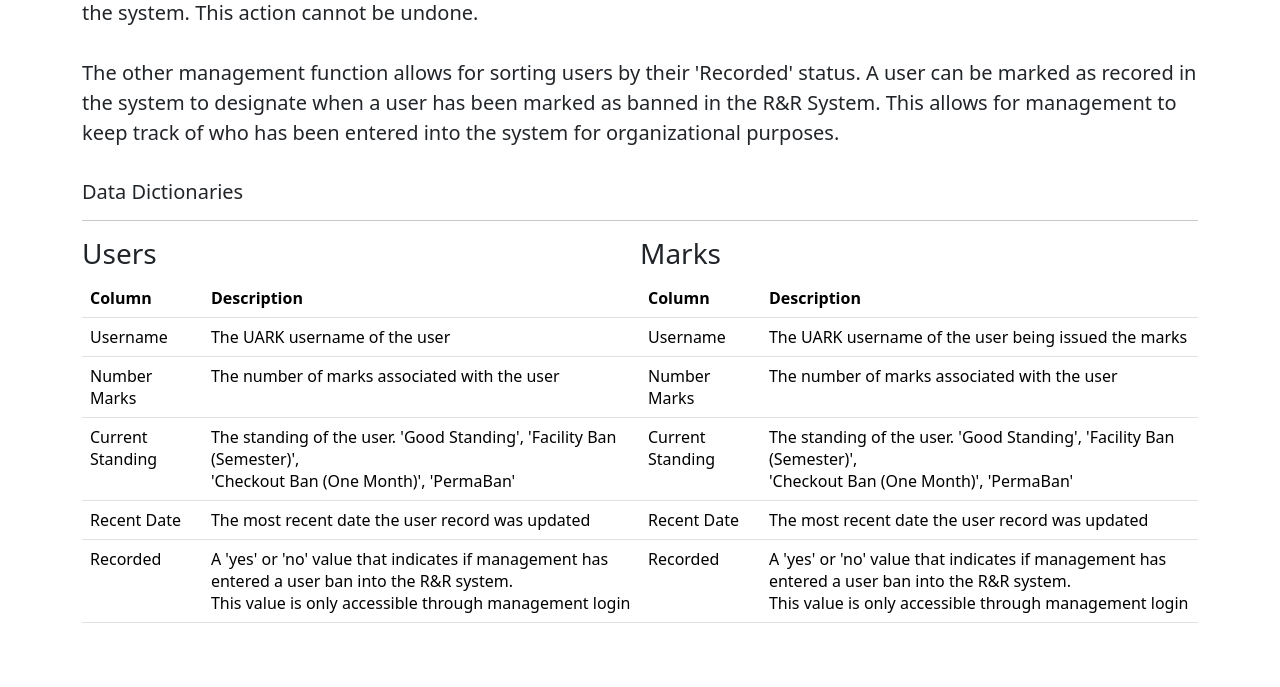
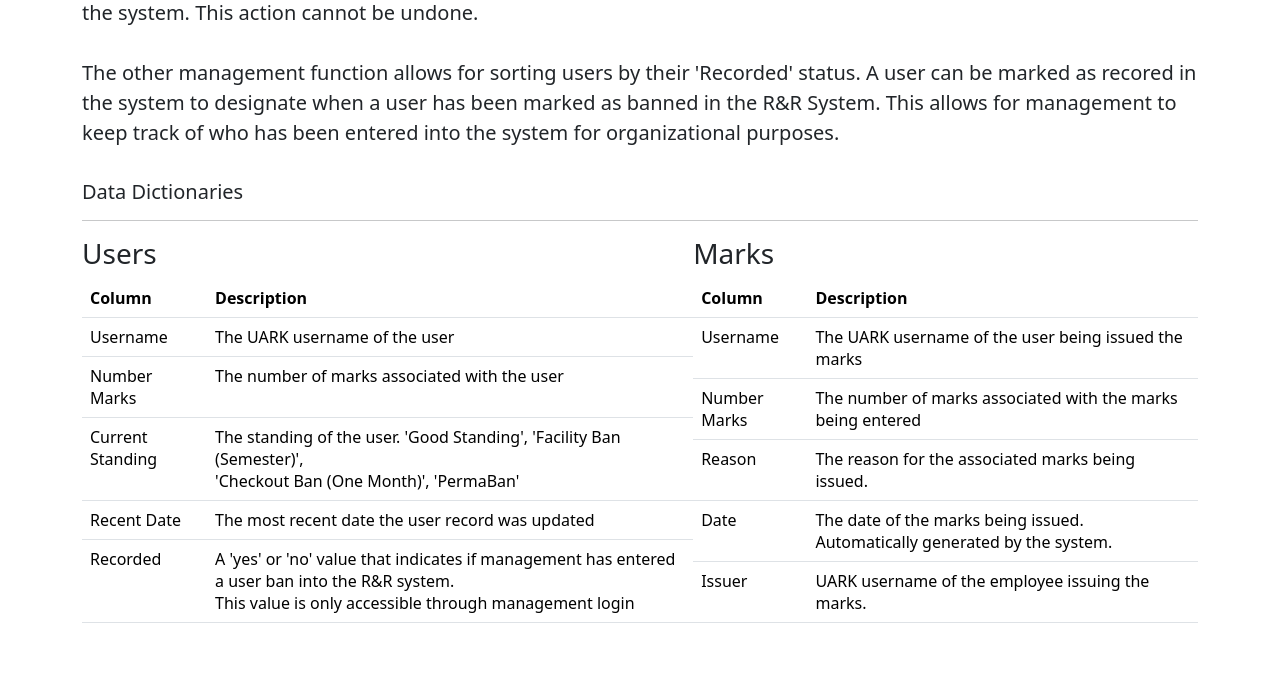
Before and after one commit to even-man/flask-app, a Flask app: page /about in a window 1280 px wide. Shown: the part 1126-1813 px from the top of the page. Run offline with Flask 3, Linux system fonts and the light colour scheme.

Commit message:
about.html fixed

```diff
--- a/templates/about.html
+++ b/templates/about.html
@@ -68,7 +68,7 @@
     <h5 class="text-left pt-3">Data Dictionaries</h5>
     <hr>
     <div class="pb-5" style="display: flex;
-                justify-content: space-around;">
+                             justify-content: space-around;">
 
         <div>
             <h3>Users</h3>
@@ -113,19 +113,19 @@
                 </tr>
                 <tr>
                     <td>Number Marks</td>
-                    <td>The number of marks associated with the user</td>
+                    <td>The number of marks associated with the marks being entered</td>
                 </tr>
                 <tr>
-                    <td>Current Standing</td>
-                    <td>The standing of the user. 'Good Standing', 'Facility Ban (Semester)', <br>'Checkout Ban (One Month)', 'PermaBan'</td>
+                    <td>Reason</td>
+                    <td>The reason for the associated marks being issued. </td>
                 </tr>
                 <tr>
-                    <td>Recent Date</td>
-                    <td>The most recent date the user record was updated</td>
+                    <td>Date</td>
+                    <td>The date of the marks being issued. Automatically generated by the system.</td>
                 </tr>
                 <tr>
-                    <td>Recorded</td>
-                    <td>A 'yes' or 'no' value that indicates if management has entered a user ban into the R&R system. <br> This value is only accessible through management login</td>
+                    <td>Issuer</td>
+                    <td>UARK username of the employee issuing the marks.</td>
                 </tr>
             </table>
         </div>
```
